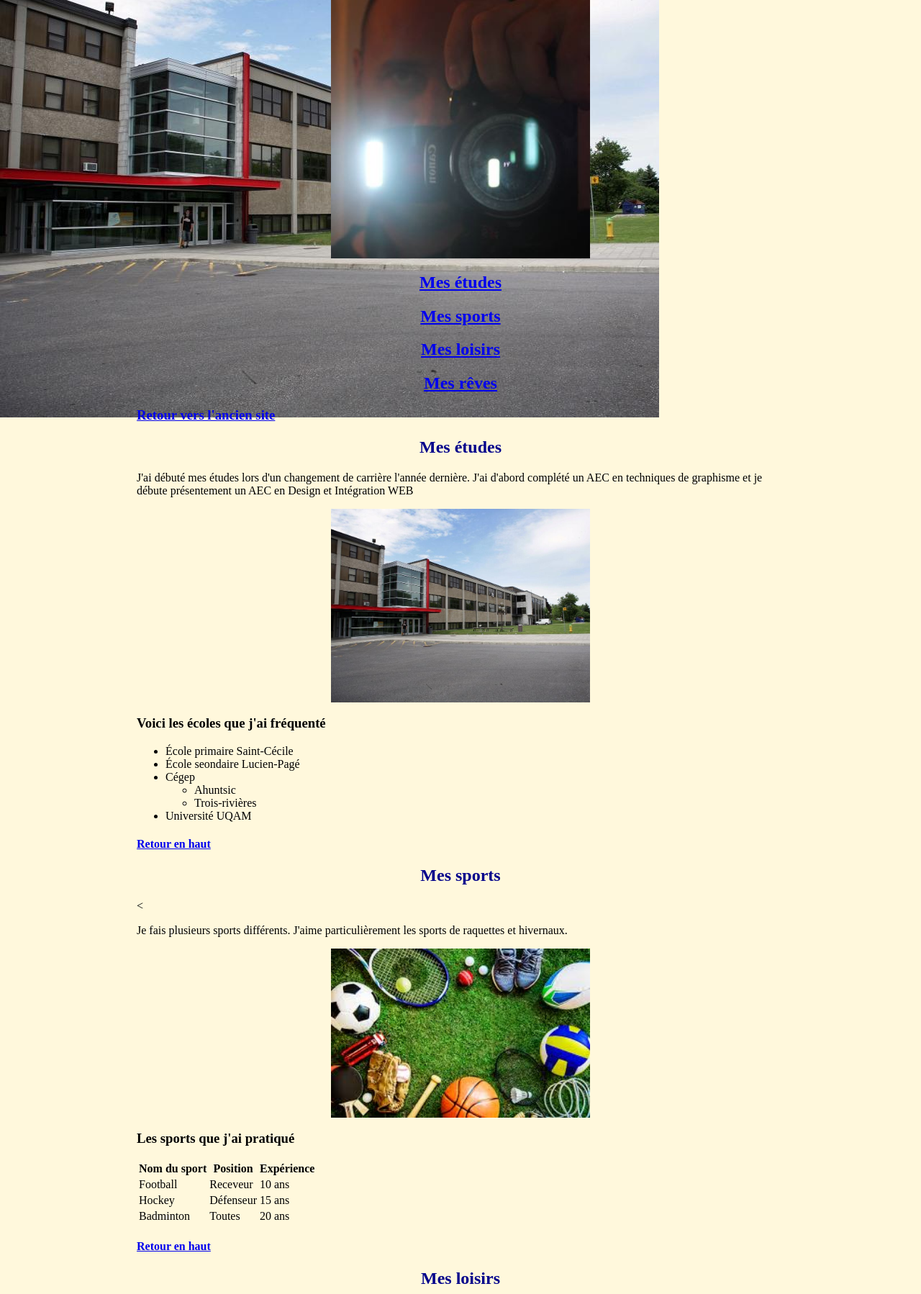
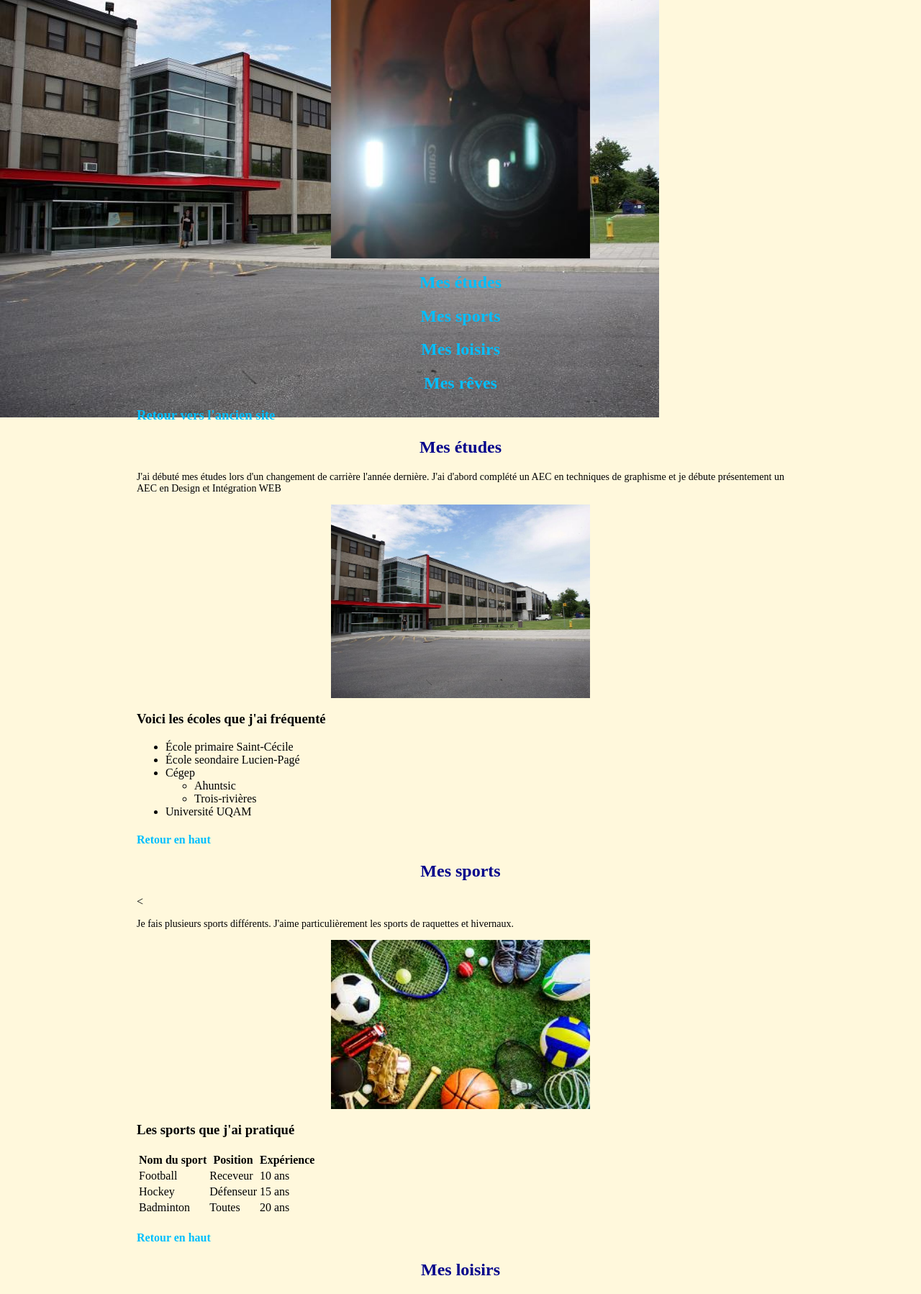
Before and after one commit to Herbapoux/Herbapoux, a PHP site: page /OnePage.html in a window 1280 px wide. Shown: the part 103-1901 px from the top of the page at 72% size. Run offline with PHP 8.4, Linux system fonts and the light colour scheme.

Commit message:
les links

```diff
--- a/JeMePresente_v2/CSS/style.css
+++ b/JeMePresente_v2/CSS/style.css
@@ -31,3 +31,22 @@ h1,h2 {
     color: darkblue;
     text-align: center;
 }
+
+p {
+    font-size: 14px;
+    text-align: justify;
+}
+
+a:link {
+    color: deepskyblue;
+    text-decoration: none;
+}
+
+a:visited {
+    color: darkblue;
+    text-decoration: none;
+}
+
+a:hover {
+    text-decoration: underline;
+}
```
